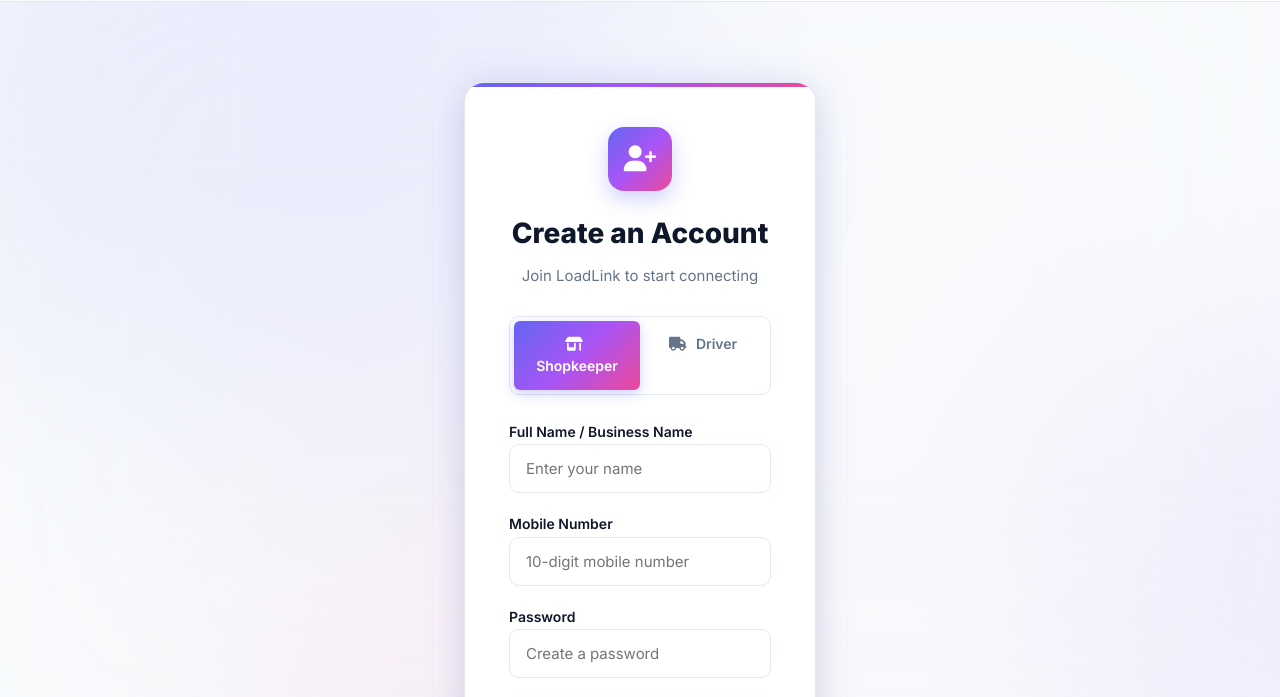
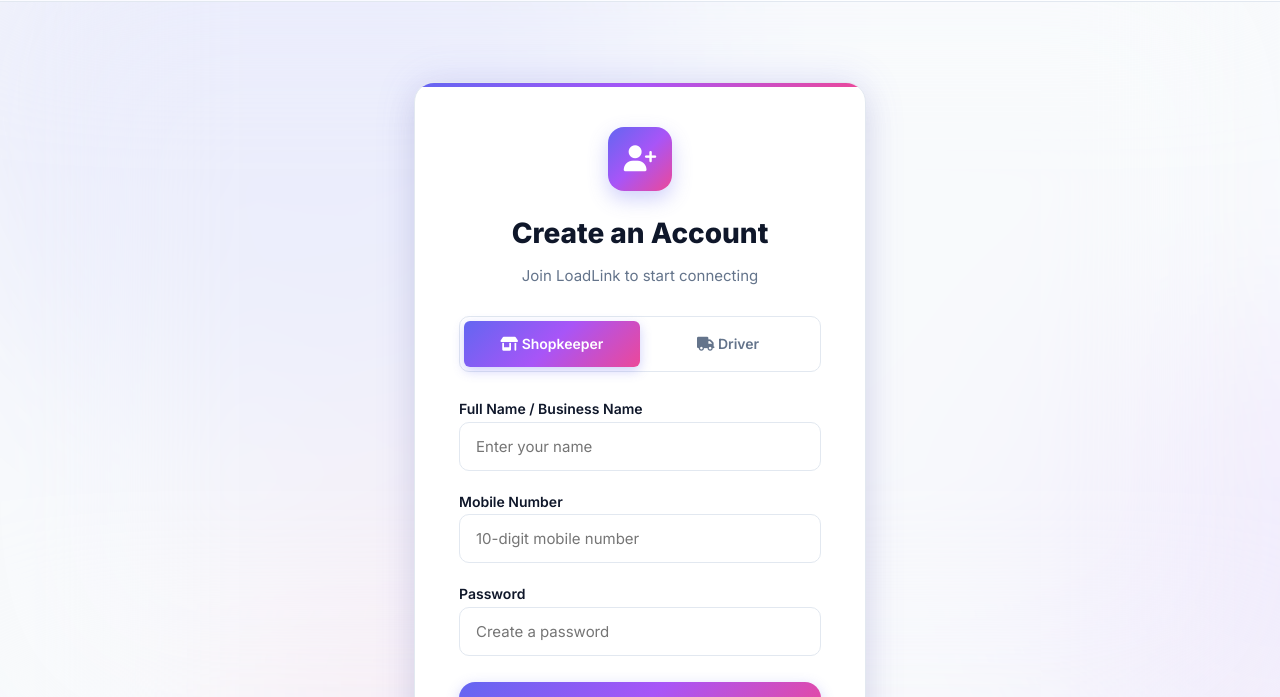
Before and after one commit to essakkipandiant-git/LoadLink, a website: page register.html in a window 1280 px wide. Shown: the part 70-767 px from the top of the page. Drawn offline with Linux system fonts and the light colour scheme.

Commit message:
Update register.html

```diff
--- a/register.html
+++ b/register.html
@@ -13,7 +13,7 @@
     <link rel="stylesheet" href="style.css">
     <style>
         .auth-container {
-            max-width: 480px;
+            max-width: 580px;
             margin: 80px auto;
             position: relative;
             z-index: 10;
@@ -79,7 +79,7 @@
             color: white;
             box-shadow: 0 4px 12px rgba(99, 102, 241, 0.3);
         }
-        .role-tab i { margin-right: 6px; }
+        .role-tab i { margin-right: 0px; }
 
         .auth-form { display: flex; flex-direction: column; gap: 18px; }
         .auth-form label { font-size: 14px; font-weight: 600; color: var(--text-main); }
```
